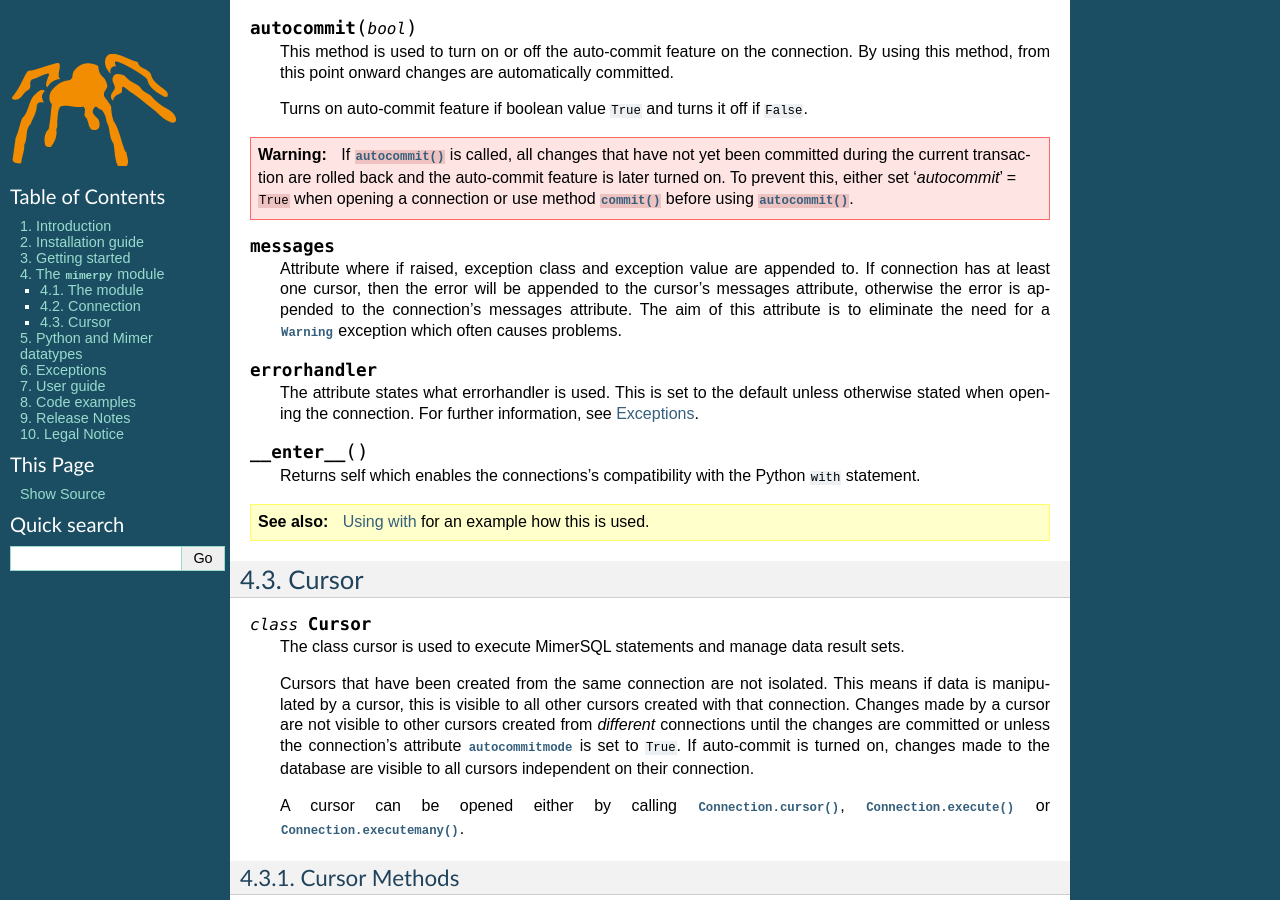
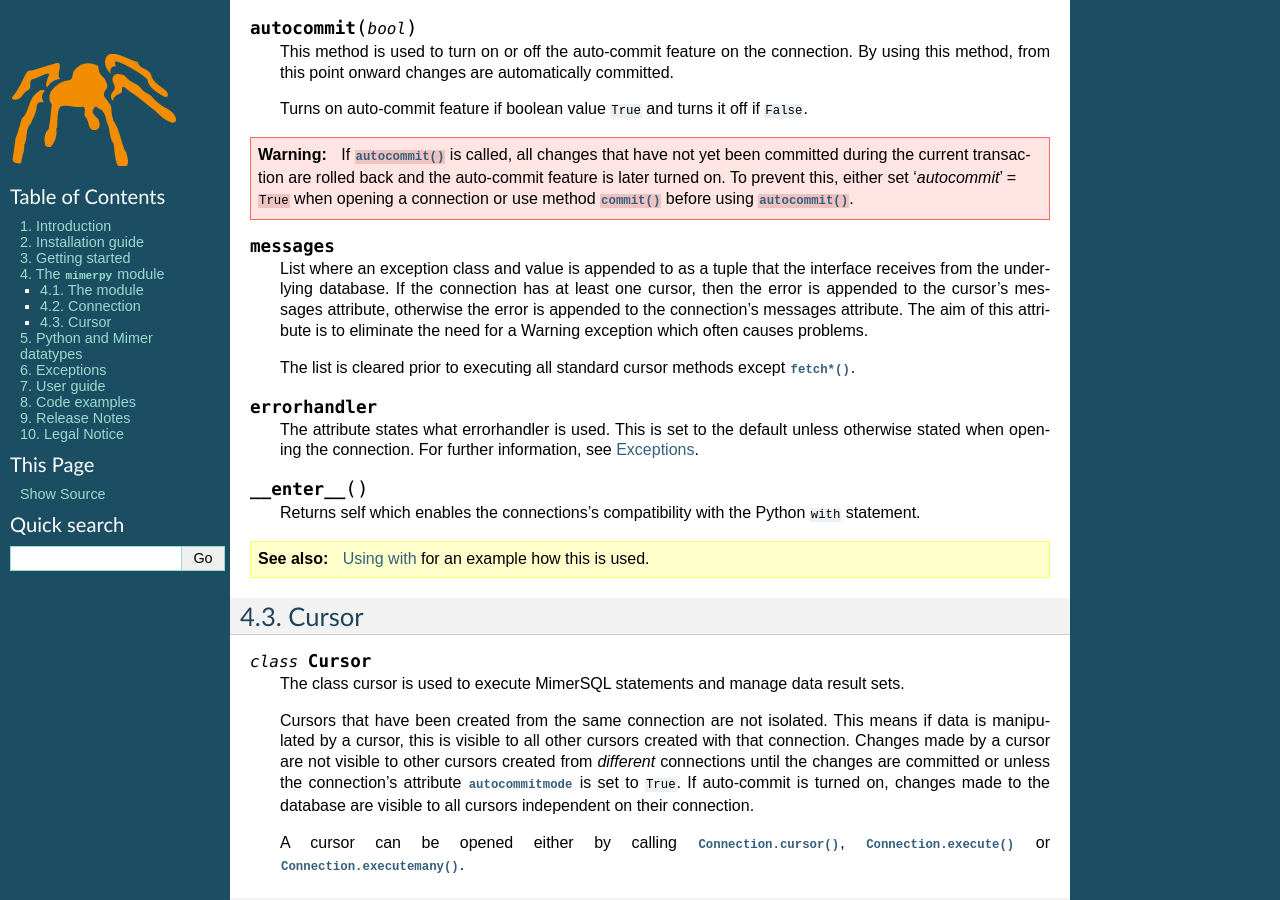
Before and after one commit to mimersql/MimerPy, a Sphinx documentation site: the page built from doc/mimerpy.rst, in a window 1280 px wide and 900 px high, scrolled down 2219 px. Built offline with Sphinx 7.4.7, drawn with Linux system fonts in a browser that asks for light colours.

Commit message:
Cleared up text about messaging

```diff
--- a/doc/mimerpy.rst
+++ b/doc/mimerpy.rst
@@ -162,12 +162,16 @@ Connection Extensions
 
 .. attribute:: messages
 
-  Attribute where if raised, exception class and exception value are
-  appended to. If connection has at least one cursor, then the error
-  will be appended to the cursor's messages attribute, otherwise the
-  error is appended to the connection's messages attribute.  The aim
-  of this attribute is to eliminate the need for a :exc:`Warning`
-  exception which often causes problems.
+  List where an exception class and value is appended to as a tuple
+  that the interface receives from the underlying database. If the
+  connection has at least one cursor, then the error is appended to
+  the cursor's messages attribute, otherwise the error is appended to
+  the connection's messages attribute. The aim of this attribute is to
+  eliminate the need for a Warning exception which often causes
+  problems.
+
+  The list is cleared prior to executing all standard cursor methods
+  except :meth:`fetch*() <fetchone>`.
 
 .. attribute:: errorhandler
 
```
